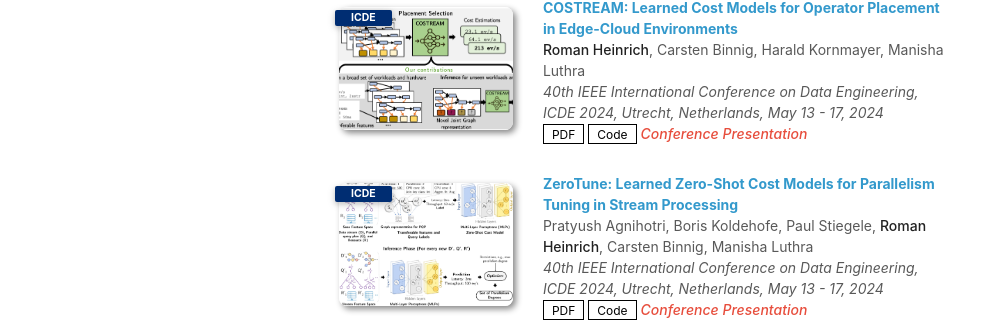
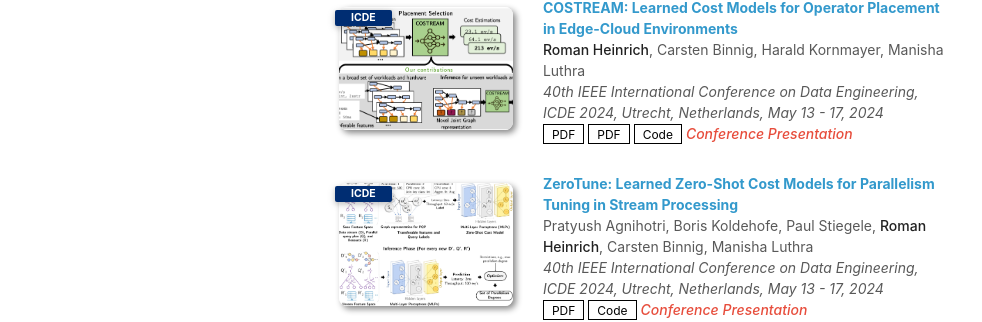
Before and after one commit to RoHei/rohei.github.io, a Jekyll site: the page built from index.md, in a window 1280 px wide and 1125 px high. Shown: the part 488-810 px from the top of the window, without its empty margins (151-1133 px from the left). Built offline with Jekyll 4.4.1, drawn with Linux system fonts in a browser that asks for light colours; nearby versions of some CDN libraries; a style sheet for code colours, icons or effects is not loaded; our own code applies the rules of GitHub Pages for plain Markdown files.

Commit message:
update costream slides

```diff
--- a/_data/publications.yml
+++ b/_data/publications.yml
@@ -7,6 +7,7 @@
     pdf: https://arxiv.org/abs/2403.08444
     code: https://github.com/DataManagementLab/costream-public
     image: ./assets/img/costream_paper.png
+    slides: ./assets/files/COSTREAM_Talk.pdf
     notes: Conference Presentation
 
   - title: "ZeroTune: Learned Zero-Shot Cost Models for Parallelism Tuning in Stream Processing"
--- a/_includes/publications.md
+++ b/_includes/publications.md
@@ -23,6 +23,9 @@
     <div class="links">
       {% if link.pdf %}
       <a href="{{ link.pdf }}" class="btn btn-sm z-depth-0" role="button" target="_blank" style="font-size:12px;">PDF</a>
+      {% endif %}
+      {% if link.slides %}
+      <a href="{{ link.slides }}" class="btn btn-sm z-depth-0" role="button" target="_blank" style="font-size:12px;">PDF</a>
       {% endif %}
       {% if link.code %}
       <a href="{{ link.code }}" class="btn btn-sm z-depth-0" role="button" target="_blank" style="font-size:12px;">Code</a>
```
Also changed, not shown: 1 other file.
